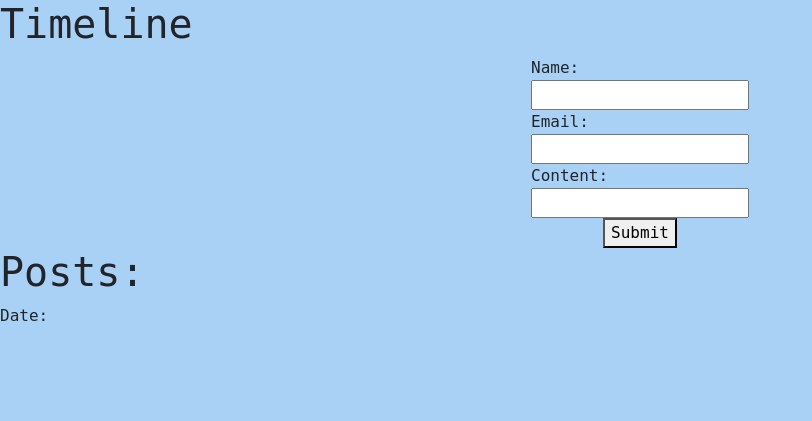
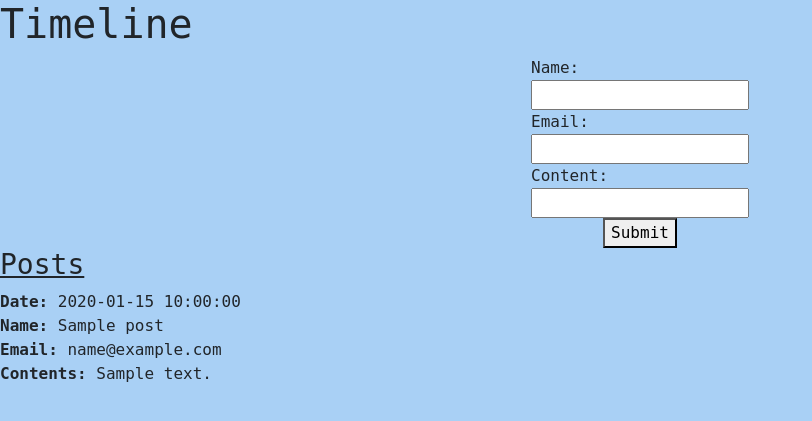
Before and after one commit to IntentusKristen/flask-blog, a Flask app: template app/templates/timeline.html in a window 1280 px wide. Shown: the part 56-477 px from the top of the page, without its empty margins (0-812 px from the left). Run offline with Flask 2, Linux system fonts and the light colour scheme; the template is opened without the code that fills it: most values are stand-ins (such as "Sample title", 1, 10 or a date in 2020); parts of the project's set-up code (start-up, migrations or seed data) failed here and were passed over; some libraries are stand-ins or nearby versions.

Commit message:
added timeline posts

```diff
--- a/app/__init__.py
+++ b/app/__init__.py
@@ -88,12 +88,14 @@ def get_time_line_post():
               ]
        }
 
-@app.route('/api/timeline_post', methods=['DELETE'])
-def delete_time_line_post(id):
+@app.route('/api/timeline_post/<int:id>', methods=['DELETE'])
+def delete_time_line_post():
        id = request.form['id']
 
        TimelinePost.delete_by_id(id)
 
 @app.route('/timeline')
 def timeline():
-       return render_template('timeline.html', title="Timeline")
+       # creating a variable to loop through the posts and assign
+       posts = [model_to_dict(p) for p in TimelinePost.select().order_by(TimelinePost.created_at.desc())]
+       return render_template('timeline.html', title="Timeline", posts=posts)
--- /dev/null
+++ b/app/templates/post_req.html
@@ -0,0 +1,11 @@
+{% block content %}
+    <h3><u>Posts</u></h3>
+        <p>
+            {% for post in posts %}
+            <div><b>Date: </b>{{post.created_at}}</div>
+            <div><b>Name: </b>{{post.name}}</div>
+            <div><b>Email: </b>{{post.email}}</div>
+            <div><b>Contents: </b>{{post.content}}</div><br>
+            {% endfor %}
+        </p>
+{% endblock%}
--- a/app/templates/timeline.html
+++ b/app/templates/timeline.html
@@ -48,38 +48,26 @@
             </div>
         </form>
     </div>
-
-    <div>
-        <h1>Posts: <span id ='created_at'></span></h1>
-        <script>
-
-        </script>
-        <p>Date:</p>
-    </div>
-</body>
+    {% include 'post_req.html' %}
+    </body>
 
 <script>
-    const form = document.getElementById('form');
+    const form = document.getElementById("form");
+    form.addEventListener("submit", function (e) {
+    e.preventDefault();
+    const payload = new FormData(form);
+    console.log([...payload]);
 
-    form.addEventListener('submit', function(e){
-        // prevent default behaviour
-        e.preventDefault();
+    fetch("/api/timeline_post", {
+      method: "POST",
+      body: payload,
+    })
+      .then((res) => res.json())
+      .then((data) => {
+        (data) => console.log(data);
+      })
+      .catch((err) => console.log(err));
+  });
 
-        // create a new FormData object
-        const formData = new FormData(form)
-        // convert formData object to URL-encoded string
-        const payload = new URLSearchParams(formData)
-
-        console.log([...payload])
-
-        // post the payload using fetch
-        fetch('/api/timeline_post',{
-            method: "POST",
-            body: payload,
-        })
-        .then(res => res.json())
-        .then(data => console.log(data))
-        .catch(err => console.log(err))
-    })
 </script>
 </html>
```
